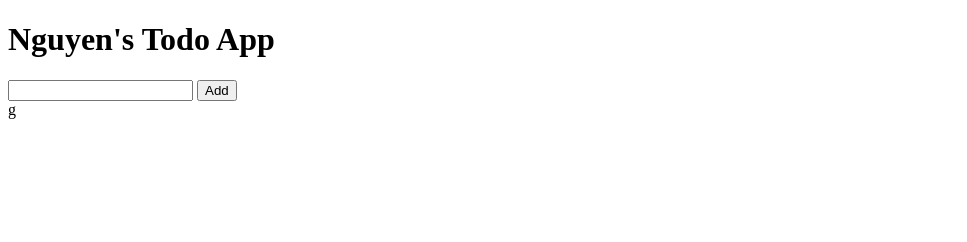
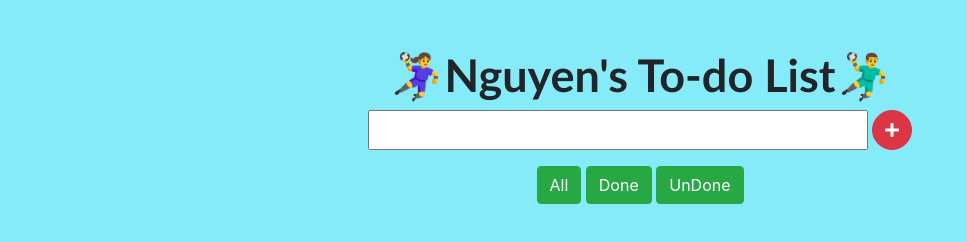
Before and after one commit to nguyenle0401/CoderSchool-NguyenToDoList, a plain HTML site: page index.html in a window 1280 px wide. Shown: the whole page, without its empty margins (0-967 px from the left). Drawn offline with nearby package versions, Linux system fonts and the light colour scheme.

Commit message:
2nd commit

```diff
--- a/index.html
+++ b/index.html
@@ -1,19 +1,34 @@
 <!DOCTYPE html>
 <html lang="en">
+
 <head>
     <meta charset="UTF-8">
     <meta name="viewport" content="width=device-width, initial-scale=1.0">
-    <title>Document</title>
+    <link rel="stylesheet" href="style.css">
+    <link rel="stylesheet" href="https://maxcdn.bootstrapcdn.com/bootstrap/4.5.0/css/bootstrap.min.css">
+    <link rel="stylesheet" crossorigin="anonymous" href="https://use.fontawesome.com/releases/v5.6.3/css/all.css"
+        integrity="sha384-UHRtZLI+pbxtHCWp1t77Bi1L4ZtiqrqD80Kn4Z8NTSRyMA2Fd33n5dQ8lWUE00s/" />
+    <title>Nguyen To-Do List</title>
 </head>
+
 <body>
-    <h1>Nguyen's Todo App</h1>
-    <input type="text" id="todoInput"/>
-    <button onclick="addTodo()">Add</button>
-    <div id="resultArea">
+    <div class="style-1 p-5 opacity-0-6 ">
+        <h1 class="style-3">🤾‍♀️Nguyen's To-do List🤾‍♂️</h1>
+        <div class="d-flex justify-content-between">
+            <input class="style-2 mr-1"type="text" id="todoInput" />
+            <button class="btn btn-danger rounded-circle" onclick="addTodoItemClicked()"><i class="fas fa-plus"></i></button>
+        </div>
+        <div class="mt-3">
+            <button class="btn btn-success " id="allBtn" onclick="">All</button>
+            <button class="btn btn-success" id="doneBtn" onclick="">Done</button>
+            <button class="btn btn-success" id="unDoneBtn" onclick="">UnDone</button>
+        </div>
 
+        <div id="resultArea"></div>
     </div>
 
     <script src="main.js"></script>
-    g
+
 </body>
+
 </html>
--- a/main.js
+++ b/main.js
@@ -1,30 +1,48 @@
 let todoList = [];
 
-const addTodo = () => {
-  let todo = document.getElementById("todoInput").value;
-
-  let itemTodo = { contents: todo, complete: false };
-
-  todoList.push(itemTodo);
-  console.log(todoList);
-  render();
+const render = () => {
+    let todoHTML = todoList.map((item, index) => {
+        if (item.done == true) {
+            return `<div class="item-style"><input type="checkbox" onClick="checkboxClicked(${index})" checked>${item.contents} <div onClick="removeClicked()"><i class="far fa-times-circle" style ="color:red" ></i></div></div>`;
+        } else {
+            return `<div class="item-style"><input type="checkbox" onClick="checkboxClicked(${index})" >${item.contents} <div onClick="removeClicked()"><i class="far fa-times-circle" style ="color:red"></i></div></div>`;
+        }
+    })
+        .join("");
+    document.getElementById("resultArea").innerHTML = todoHTML;
 };
 
-const toggleDone = (index) => {
-  todoList[index].complete = true;
-  console.log(todoList);
-  render();
+
+const checkboxClicked = (index) => {
+    todoList[index].done = !todoList[index].done;
+    console.log(todoList);
+    render();
 };
+const removeClicked = (index) =>{
+    todoList.splice(index,1)
+    render();
+}
 
-const render = () => {
-  let todoHTML = todoList
-    .map((item, index) => {
-      if (item.complete == false) {
-        return `<div class="item-style">Todo:${item.contents} <a onclick="toggleDone(${index})" href="#">Done</a></div>`;
-      } else {
-        return `<div class="item-style">Todo:${item.contents} <a onclick="toggleDone(${index})" href="#">UnDone</a></div>`;
-      }
-    })
-    .join("");
-  document.getElementById("resultArea").innerHTML = todoHTML;
+const addTodoItemClicked = () => {
+    let todoValue = document.getElementById("todoInput").value;
+
+    let todoItem = {
+        contents: todoValue,
+        done: false
+    };
+
+    todoList.push(todoItem);
+    console.log(todoList);
+    render();
 };
+const allBtnClicked = (index) =>{
+    render();
+}
+const doneBtnClicked = (index) =>{
+    todoList.splice(index,1)
+    render();
+}
+const undoneBtnClicked = (index) =>{
+    todoList.splice(index,1)
+    render();
+}
--- /dev/null
+++ b/style.css
@@ -0,0 +1,31 @@
+.style-1{
+display: flex;
+align-items: center;
+flex-direction: column;
+justify-content: start;
+height: 100%;
+width: 100%;
+position: absolute;
+}
+.style-2{
+    height: 40px;
+    width:500px;
+}
+.style-3{
+    font-family: 'Trebuchet MS', 'Lucida Sans Unicode', 'Lucida Grande', 'Lucida Sans', Arial, sans-serif;
+    font-weight: bold;
+    font-size: 45px;
+}
+
+.opacity-0-6{
+    background-color: rgba(14, 216, 243, 0.5)
+}
+
+.item-style{
+display: flex;
+align-items: center;
+justify-content: space-between;
+flex-direction: row;
+font-family: monospace;
+font-size: 15px;
+}
```
